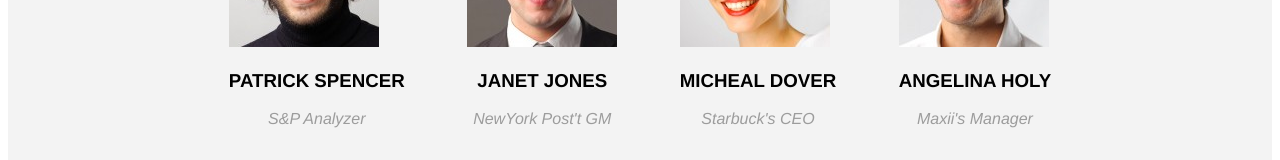
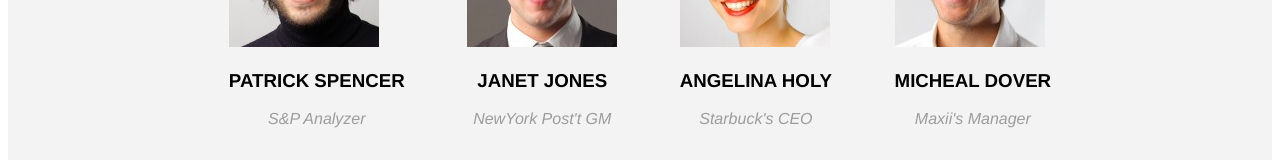
Before and after one commit to AndreaPanzeriDev/proj-html-vuejs, a Vue app: page / in a window 1280 px wide. Shown: the part 1593-1753 px from the top of the page. Built offline with nearby package versions, Linux system fonts and the light colour scheme.

Commit message:
change name

```diff
--- a/src/App.vue
+++ b/src/App.vue
@@ -25,12 +25,12 @@ export default {
       speakers: [
         {person: 'speaker-1-150x150.jpg', name: 'PATRICK SPENCER', job: 'S&P Analyzer'},
         {person: 'speaker-2-150x150.jpg', name: 'JANET JONES', job: "NewYork Post't GM"},
-        {person: 'speaker-3-150x150.jpg', name: 'MICHEAL DOVER', job: "Starbuck's CEO"},
-        {person: 'speaker-4-150x150.jpg', name: 'ANGELINA HOLY', job: "Maxii's Manager"},
-        {person: 'speaker-5-150x150.jpg', name: 'PATRICK SPENCER', job: 'S&P Analyzer'},
+        {person: 'speaker-3-150x150.jpg', name: 'ANGELINA HOLY', job: "Starbuck's CEO"},
+        {person: 'speaker-4-150x150.jpg', name: 'MICHEAL DOVER', job: "Maxii's Manager"},
+        {person: 'speaker-5-150x150.jpg', name: 'ANGELINA HOLY', job: 'S&P Analyzer'},
         {person: 'speaker-6-150x150.jpg', name: 'PATRICK SPENCER', job: 'S&P Analyzer'},
         {person: 'speaker-7-150x150.jpg', name: 'PATRICK SPENCER', job: 'S&P Analyzer'},
-        {person: 'speaker-8-150x150.jpg', name: 'PATRICK SPENCER', job: 'S&P Analyzer'},
+        {person: 'speaker-8-150x150.jpg', name: 'MARGARET SMITH', job: 'S&P Analyzer'},
       ],
     }
   }
```
